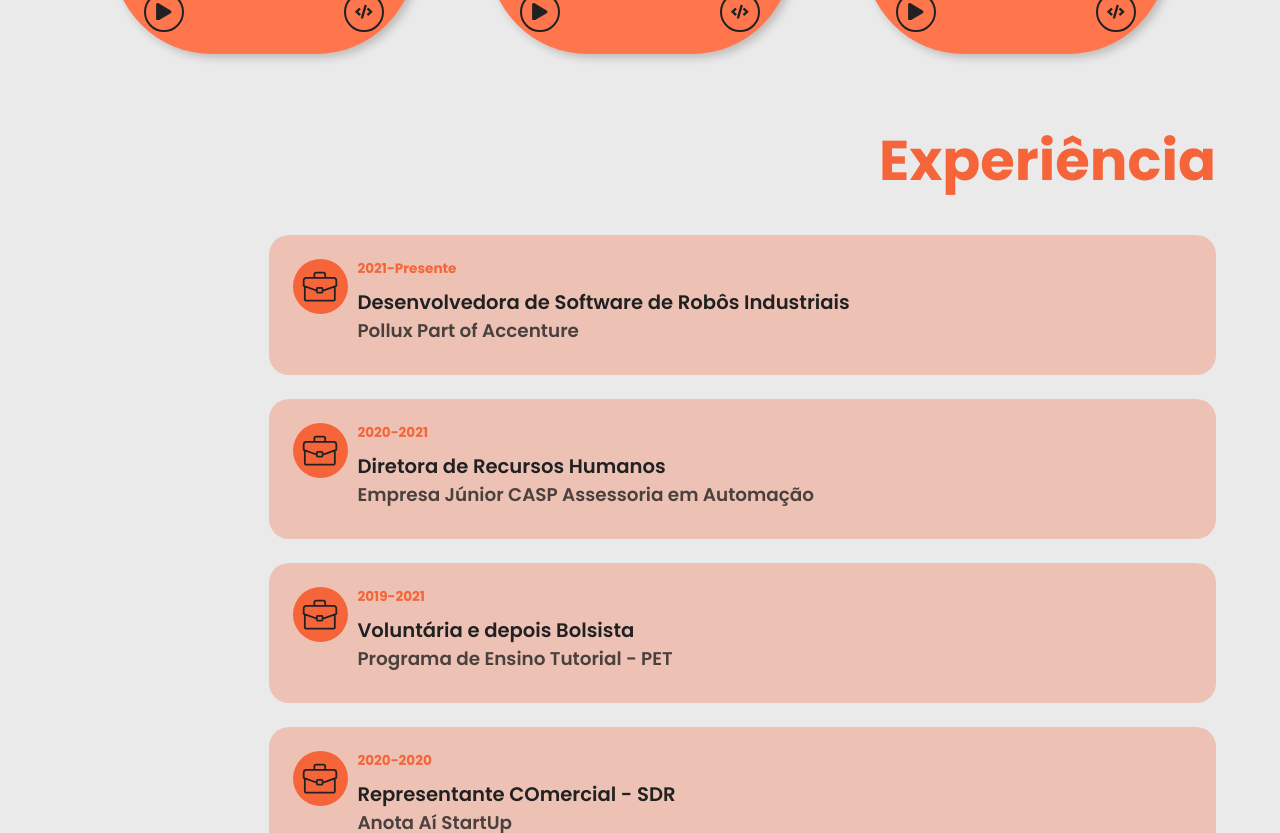
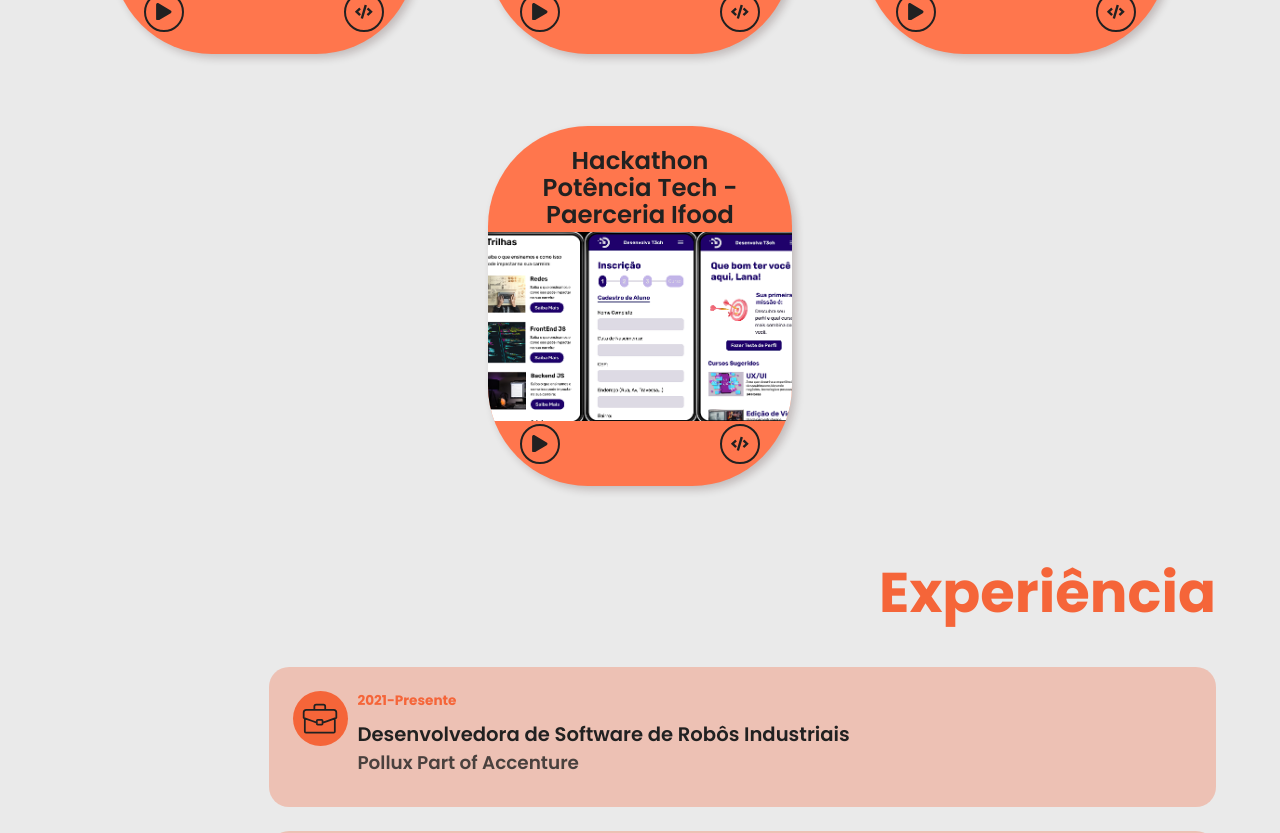
Before and after one commit to ysabeellaa/teste_port, a React (Create React App) app: page /#/ in a window 1280 px wide. Shown: the part 4440-5273 px from the top of the page. Built offline with nearby package versions, Linux system fonts and the light colour scheme; a web font is replaced by a local one.

Commit message:
addmupdates

```diff
--- a/src/data/educationData.js
+++ b/src/data/educationData.js
@@ -24,7 +24,7 @@
   {
     id: 4,
     institution: 'Equipe de Robótica FURGBOT',
-    course: 'Programadora',
+    course: 'Programadora de robôs',
     startYear: '2018',
     endYear: '2019',
   },
--- a/src/data/experienceData.js
+++ b/src/data/experienceData.js
@@ -8,13 +8,41 @@
   },
   {
     id: 2,
+    company: 'ADA Tech',
+    jobtitle: 'Embaixadora',
+    startYear: '2023',
+    endYear: 'Presente',
+  },
+  {
+    id: 3,
+    company: 'Rio Empreender Criativo',
+    jobtitle: 'Hackathon com outros estudantes do Desenvolve - GB',
+    startYear: '2023',
+    endYear: '2023',
+  },
+  {
+    id: 4,
+    company: 'Potência Hack - Ifood',
+    jobtitle: 'Hackathon com outros estudiosos de tecnologia',
+    startYear: '2023',
+    endYear: '2023',
+  },
+  {
+    id: 5,
     company: 'Empresa Júnior CASP Assessoria em Automação',
     jobtitle: 'Diretora de Recursos Humanos',
     startYear: '2020',
     endYear: '2021',
   },
   {
-    id: 3,
+    id: 6,
+    company: 'Empresa Júnior CASP Assessoria em Automação',
+    jobtitle: 'Assessora Comercial',
+    startYear: '2020',
+    endYear: '2020',
+  },
+  {
+    id: 7,
     company: 'Programa de Ensino Tutorial - PET',
     jobtitle: 'Voluntária e depois Bolsista',
     startYear: '2019',
@@ -22,24 +50,12 @@
   },
 
   {
-    id: 4,
-    company: 'Anota Aí StartUp',
-    jobtitle: 'Representante COmercial - SDR',
+    id: 8,
+    company: 'Anota Aí StartUp - Estágio não obrigatório',
+    jobtitle: 'Representante Comercial - SDR',
     startYear: '2020',
     endYear: '2020',
   },
-  {
-    id: 5,
-    company: 'ADA Tech',
-    jobtitle: 'Embaixadora',
-    startYear: '2023',
-    endYear: 'Presente',
-  },
-  {
-    id: 6,
-    company: 'Rio Empreender Criativo',
-    jobtitle: 'Hackathon com outros estudantes do Desenvolve - GB',
-    startYear: '2023',
-    endYear: '2023',
-  },
+
+
 ]; export default experienceData;
--- a/src/data/projectsData.js
+++ b/src/data/projectsData.js
@@ -6,7 +6,8 @@
 import six from '../assets/png/projects/calculator.png';
 import seven from '../assets/png/projects/robotron.png';
 import eight from '../assets/png/projects/jokenpo.png';
-
+import nine from '../assets/png/projects/hackaRio.png';
+import ten from '../assets/png/projects/hackaIfood.png';
 
 export const projectsData = [
   {
@@ -92,11 +93,20 @@
   {
     id: 9,
     projectName: 'Hackathon Rio Empreender',
-    projectDesc: 'Projeto do Hackathon desenvolvido com outros devs',
+    projectDesc: 'Projeto do Hackathon desenvolvido com outros devs do Desenvolve - Grupo Boticário',
     tags: ['React', 'SCSS', 'TS'],
     code: 'https://github.com/ysabeellaa/hackathon-rio',
     demo: 'https://hackathon-rio.vercel.app/',
-    image: eight,
+    image: nine,
+  },
+  {
+    id: 10,
+    projectName: 'Hackathon Potência Tech - Paerceria Ifood',
+    projectDesc: 'Projeto do Hackathon desenvolvido com outros devs',
+    tags: ['React', 'SCSS', 'TS'],
+    code: 'https://github.com/ysabeellaa/PotenciaHack_Frontend',
+    demo: 'https://potencia-hack-frontend.vercel.app/',
+    image: ten,
   },
 
 ]; export default projectsData;
```
Also changed, not shown: src/assets/png/projects/hackaIfood.png (added), src/assets/png/projects/hackaRio.png (added).
